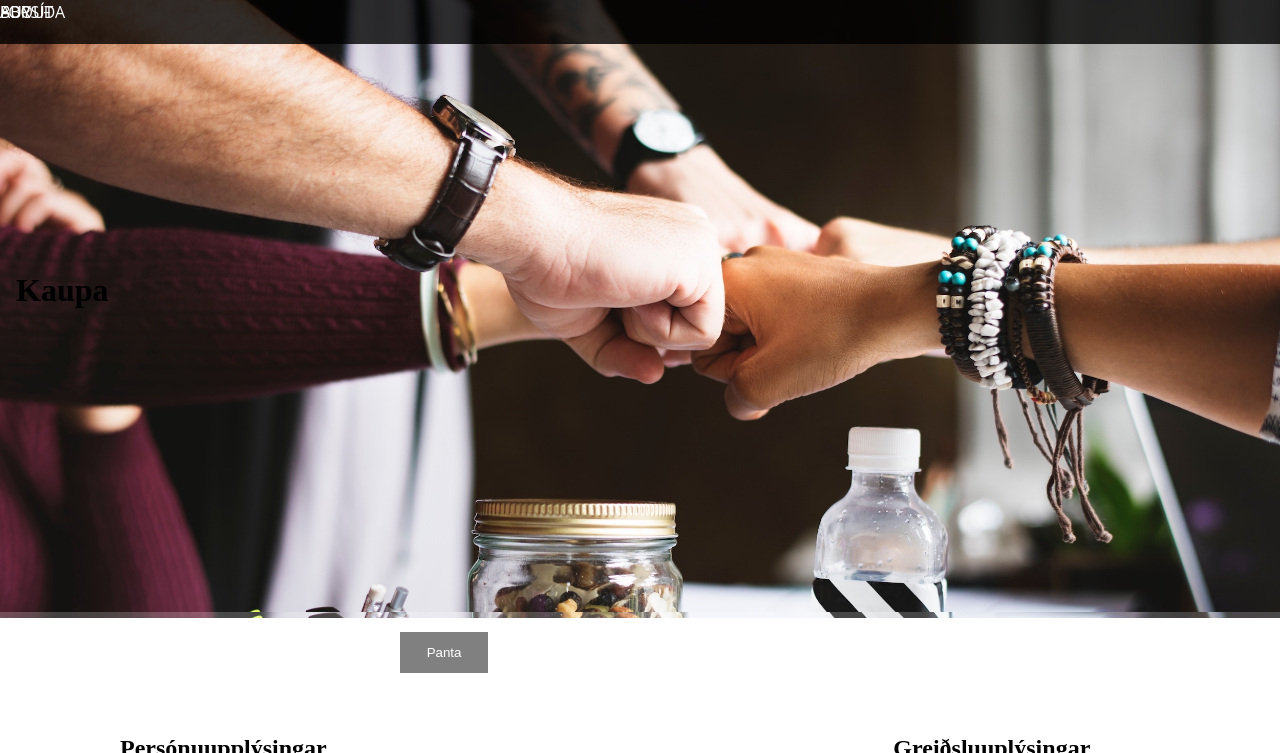
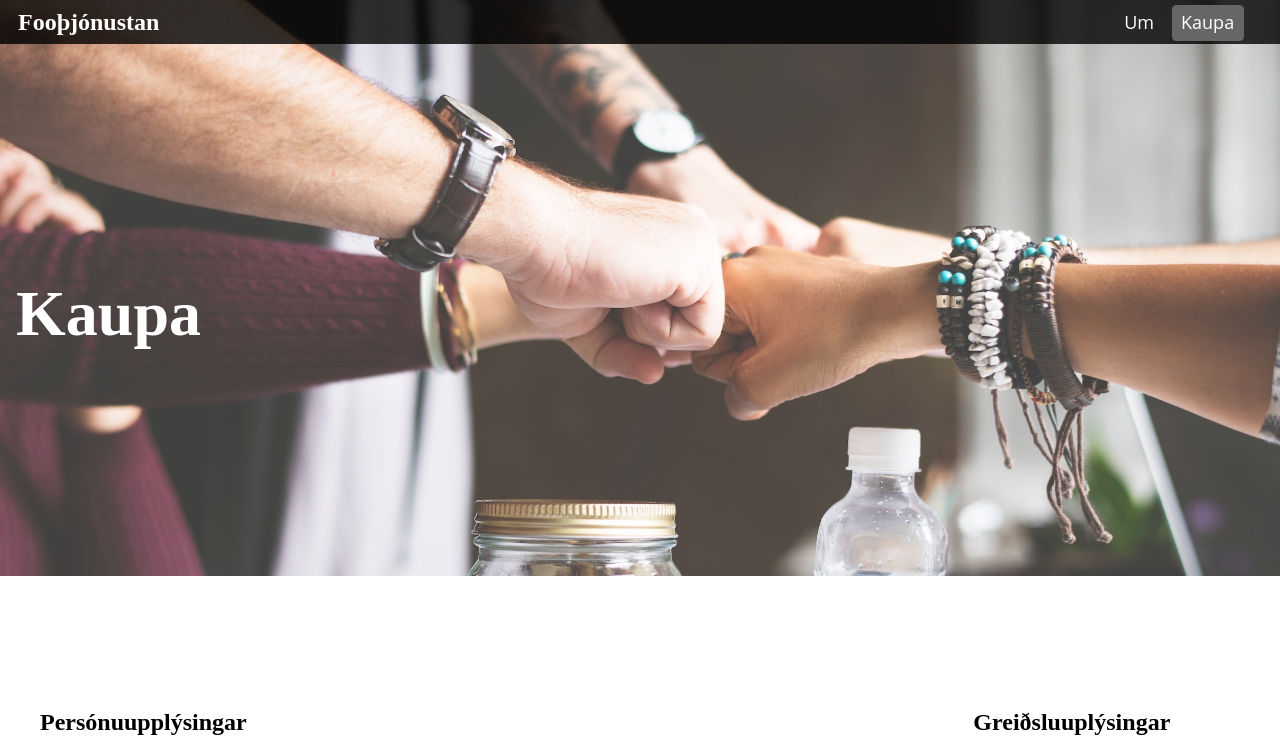
Before and after one commit to omarpall/Vefforitun, a website: page gogn/buy.html in a window 1280 px wide. Shown: the top 753 px of the page. Drawn offline with Linux system fonts and the light colour scheme.

Commit message:
vinna, setti class a footerinn og h1 og komid i rett utlit, vinna i scaling nuna

```diff
--- a/gogn/buy.html
+++ b/gogn/buy.html
@@ -3,17 +3,19 @@
 	<head>
 		<meta charset="utf-8">
 		<title>index</title>
+		<link href="https://fonts.googleapis.com/css?family=Lato|Merriweather" rel="stylesheet">
 		<link rel="stylesheet" href="styles.css">
+		<meta name="viewport" content="width=device-width, initial-scale=1.0">
 	</head>
 	<body>
+
 		<nav>
-			<a href="index.html"> FORSÍÐA </a>
-			<a href="about.html"> ABOUT </a>
-			<a href="buy.html"> BUY </a>
-		</nav>
+				<a href="index.html" class="index-link"> Fooþjónustan </a>
+				<a href="about.html" class="about-link"> Um </a>
+				<a href="buy.html" class="buy-link"> Kaupa </a>
+		  </nav>
 
 	<header class="buyimage">
-			<img src="bg-subpage.jpg" alt="headerimg">
 			<h1>Kaupa</h1>
 	</header>
 
@@ -112,7 +114,7 @@
 					</div>
 				</div>
 	  </section>
-		<div>
+		<div class="pantadiv">
 			<button class="panta-button">Panta</button>
 		</div>
   </main>
--- a/gogn/scss/kaupa.scss
+++ b/gogn/scss/kaupa.scss
@@ -1,11 +1,22 @@
+nav {
+  position: fixed;
+}
 .buyimage {
   width: 100%;
   background: url(bg-subpage.jpg);
-  background-size: 50% 50%;
+      background-size: auto auto;
   background-size: cover;
-  min-height: 30em;
+  min-height: 18em;
+  text-align: left;
+  display: flex;
+  flex-direction: column;
+  justify-content: center;
+  color: white;
+  font-size: 2em;
+  padding-left: 0.5em;
+  margin-bottom: 2em;
 }
-h1 {
+.buy--title {
   position: absolute;
   top: 250px;
   left: 0;
@@ -17,13 +28,9 @@ h1 {
 }
 .personalinfo {
   float: left;
-  margin-left: 5em;
-  margin-top: 3em;
 }
 .paymentinfo {
   float: right;
-  margin-right: 5em;
-  margin-top: 3em;
 }
 .name {
   margin-top: 1em;
@@ -59,6 +66,39 @@ h1 {
   width: 20em;
 }
 .panta-button {
+  position: absolute;
+  margin-top: 70em;
+  display: inline-block;
+  padding: 10px 5px;
+  border: 1px solid #666;
+  border-radius: 4px;
+  width: 100%;
+  max-width: 256px;
+  overflow: hidden;
+  text-overflow: ellipsis;
+  white-space: nowrap;
+  color: #eee;
+  background-color: #666;
+  font-size: 1rem;
+  text-decoration: none;
+  text-align: center;
+}
+.panta-button:hover {
+  color: #eee;
+  background-color: #333;
+}
+.pantadiv {
+  display: flex;
+  flex-wrap: wrap;
+  align-items: center;
   justify-content: center;
-  align-items: center;
 }
+.buy--footer {
+  bottom:0;
+  width:100%;
+  margin-top: 10em;
+  background: #D3D3D3;
+}
+.buy--main {
+  max-width: 1200px;
+}
```
Also changed, not shown: gogn/styles.css.
